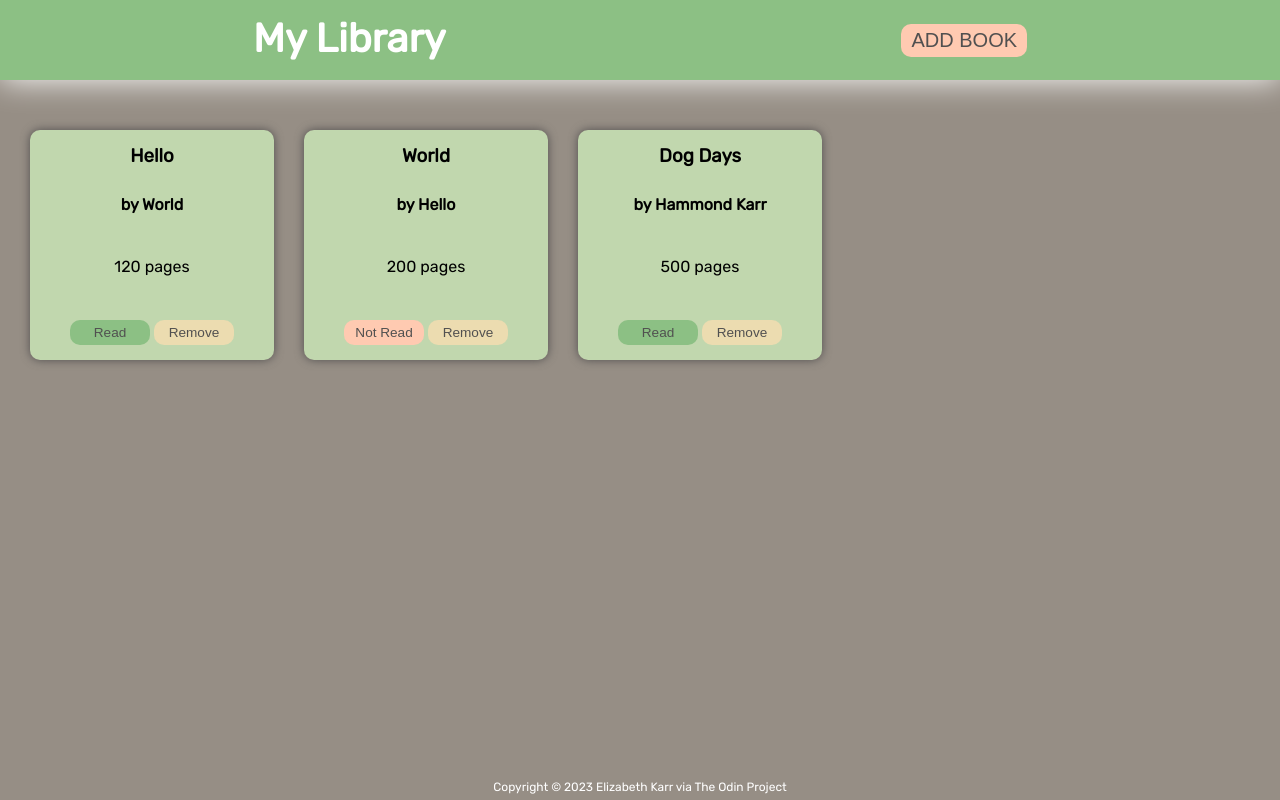
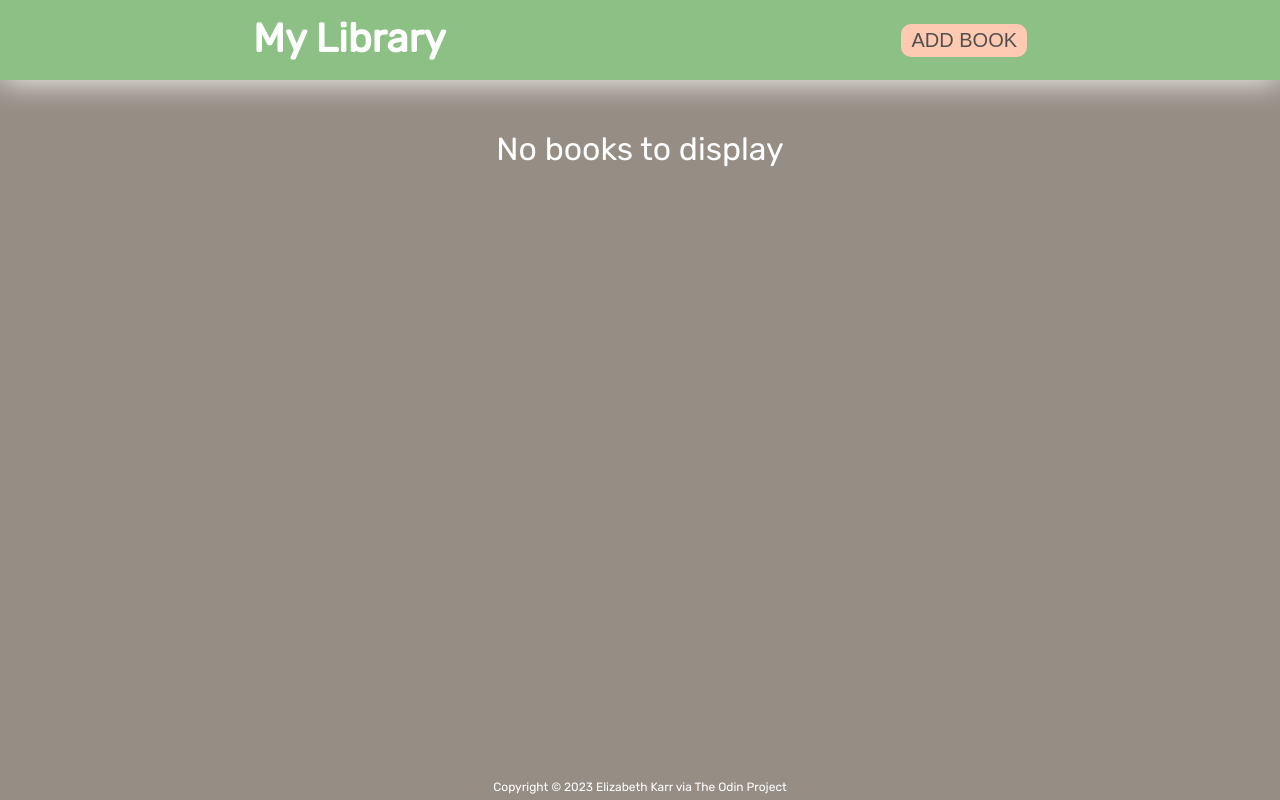
Before and after one commit to e-karr/odin-library, a plain HTML site: page index.html in a window 1280 px wide. Drawn offline with Linux system fonts and the light colour scheme.

Commit message:
display empty div if library array is length 0

```diff
--- a/index.html
+++ b/index.html
@@ -15,6 +15,7 @@
     </header>
 
     <main>
+        <div id="empty">No books to display</div>
         <div id="library-container">
         </div>
 
--- a/script.js
+++ b/script.js
@@ -4,12 +4,9 @@ const libraryContainer = document.getElementById('library-container');
 const addBookButton = document.getElementById('add-book');
 const addBookForm = document.querySelector('form');
 const cancelAddBookButton = document.getElementById('cancel-add');
+const emptyLibrary = document.getElementById('empty');
 
-const myLibrary = [
-  { title: 'Hello', author: 'World', pages: 120, read: true },
-  { title: 'World', author: 'Hello', pages: 200, read: false },
-  { title: 'Dog Days', author: 'Hammond Karr', pages: 500, read: true },
-];
+const myLibrary = [];
 
 function Book(title, author, pages, read) {
   this.title = title;
@@ -45,6 +42,11 @@ function changeReadStatus(index) {
 
 function displayLibrary(libraryArray) {
   let libraryHTML = '';
+
+  if (libraryArray.length === 0) {
+    emptyLibrary.style.display = 'block';
+  } else {
+    emptyLibrary.style.display = 'none';
     for (let i = 0; i < libraryArray.length; i++) {
       libraryHTML += `
         <div class=book>
@@ -64,6 +66,7 @@ function displayLibrary(libraryArray) {
     }
 
     libraryContainer.innerHTML = libraryHTML;
+  }
 }
 
 window.addEventListener('load', () => displayLibrary(myLibrary));
--- a/styles.css
+++ b/styles.css
@@ -161,3 +161,10 @@ main {
     gap: 30px;
     padding: 50px 30px 20px;
 }
+
+#empty {
+    display: none;
+    color: white;
+    font-size: 2rem;
+    margin-top: 50px;
+}
```
Lines whose indentation alone changed are shown as unchanged.
